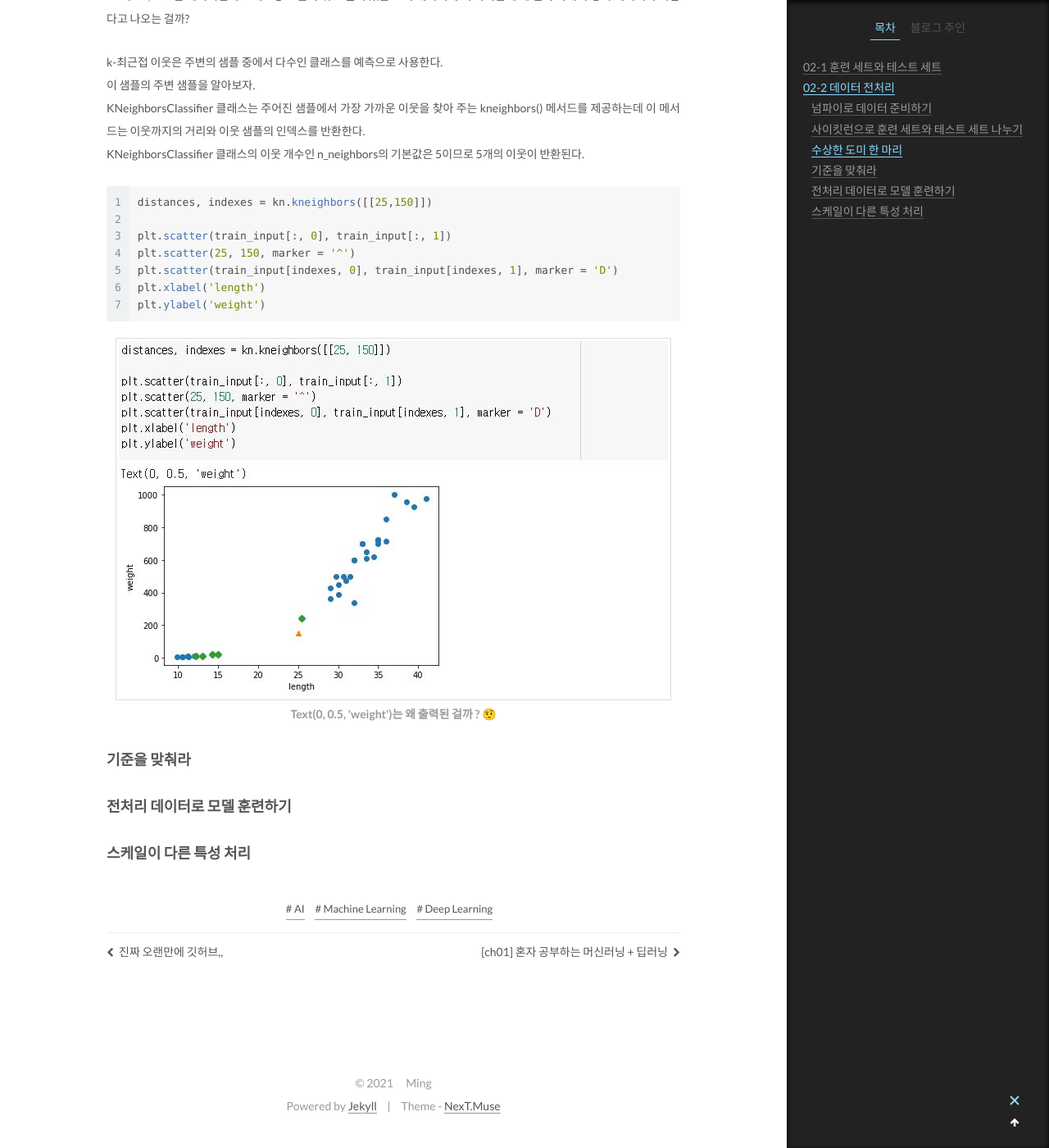
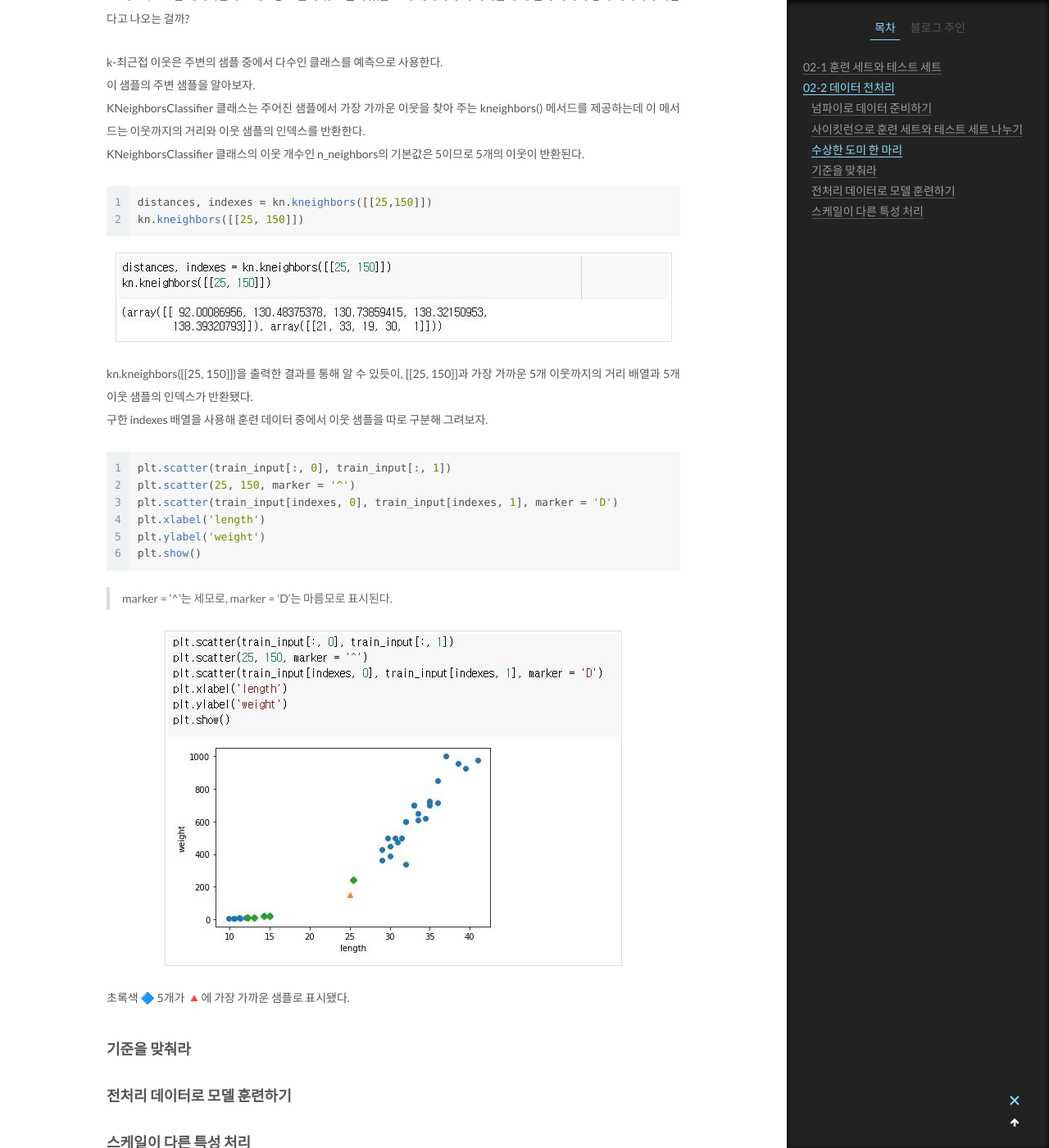
Before and after one commit to kimmin233/kimmin233.github.io, a Jekyll site: the page built from _posts/2021-06-01-AI-ch02.md, in a window 1280 px wide and 1400 px high, scrolled down 13899 px. Shown: the whole window at 82% size. Built offline with Jekyll 4.4.1, drawn with Linux system fonts in a browser that asks for light colours.

Commit message:
ch02_2_3

````diff
--- a/_posts/2021-06-01-AI-ch02.md
+++ b/_posts/2021-06-01-AI-ch02.md
@@ -389,19 +389,32 @@ plt.show()
 k-최근접 이웃은 주변의 샘플 중에서 다수인 클래스를 예측으로 사용한다.<br>
 이 샘플의 주변 샘플을 알아보자. <br>
 KNeighborsClassifier 클래스는 주어진 샘플에서 가장 가까운 이웃을 찾아 주는 kneighbors() 메서드를 제공하는데 이 메서드는 이웃까지의 거리와 이웃 샘플의 인덱스를 반환한다. <br>
-KNeighborsClassifier 클래스의 이웃 개수인 n_neighbors의 기본값은 5이므로 5개의 이웃이 반환된다. <br>
-
+KNeighborsClassifier 클래스의 이웃 개수인 n_neighbors의 기본값은 5이므로 5개의 이웃이 반환된다.
 ```python
 distances, indexes = kn.kneighbors([[25,150]])
+kn.kneighbors([[25, 150]])
+```
 
+![02_2_3_4](/assets/images/ch02/02_2_3_4.JPG)
+
+kn.kneighbors([[25, 150]])을 출력한 결과를 통해 알 수 있듯이, [[25, 150]]과 가장 가까운 5개 이웃까지의 거리 배열과 5개 이웃 샘플의 인덱스가 반환됐다. <br>
+구한 indexes 배열을 사용해 훈련 데이터 중에서 이웃 샘플을 따로 구분해 그려보자.
+```python
 plt.scatter(train_input[:, 0], train_input[:, 1])
 plt.scatter(25, 150, marker = '^')
 plt.scatter(train_input[indexes, 0], train_input[indexes, 1], marker = 'D')
 plt.xlabel('length')
 plt.ylabel('weight')
+plt.show()
 ```
 
-![02_2_3_4](/assets/images/ch02/02_2_3_4.JPG "Text(0, 0.5, 'weight')는 왜 출력된 걸까 ? 🤨")
+> marker = '^'는 세모로, marker = 'D'는 마름모로 표시된다.
+
+![02_2_3_5](/assets/images/ch02/02_2_3_5.JPG)
+
+초록색 🔷 5개가 🔺에 가장 가까운 샘플로 표시됐다. <br>
+
+
 
 ### 기준을 맞춰라
 
````
Also changed, not shown: assets/images/ch02/02_2_3_4.JPG, assets/images/ch02/02_2_3_5.JPG (added).
